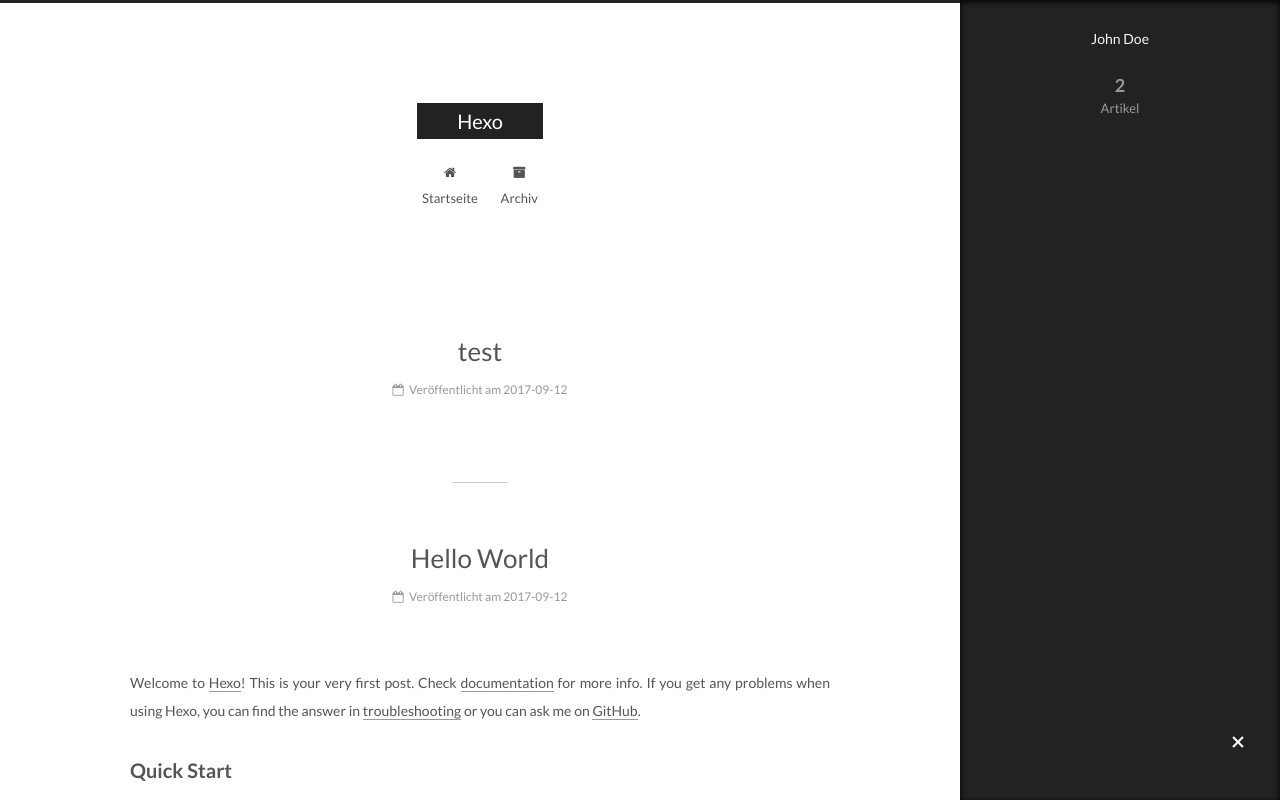
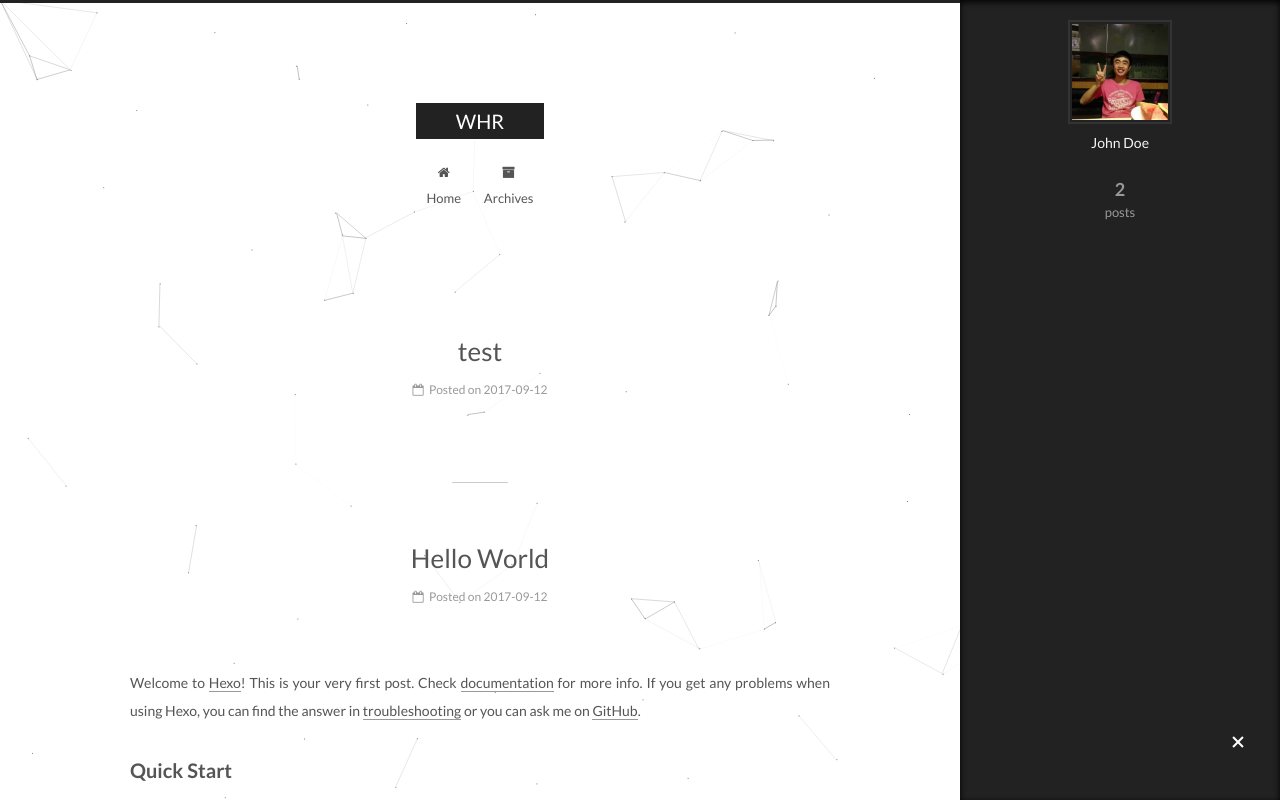
Before and after one commit to Jimmyzwang-cloud/wanghaoran.github.io, a plain HTML site: page index.html in a window 1280 px wide. Both pictures are taken after a click on the element 1238 px from the left and 743 px from the top of the page. Shown: the top 800 px of the page. Drawn offline with Linux system fonts and the light colour scheme.

Commit message:
Site updated: 2017-09-12 17:18:05

```diff
--- a/2017/09/12/hello-world/index.html
+++ b/2017/09/12/hello-world/index.html
@@ -99,7 +99,7 @@
 <meta property="og:type" content="article">
 <meta property="og:title" content="Hello World">
 <meta property="og:url" content="http://yoursite.com/2017/09/12/hello-world/index.html">
-<meta property="og:site_name" content="Hexo">
+<meta property="og:site_name" content="WHR">
 <meta property="og:description" content="Welcome to Hexo! This is your very first post. Check documentation for more info. If you get any problems when using Hexo, you can find the answer in troubleshooting or you can ask me on GitHub. Quick">
 <meta property="og:updated_time" content="2017-09-12T03:59:50.000Z">
 <meta name="twitter:card" content="summary">
@@ -140,7 +140,7 @@
 
 
 
-  <title>Hello World | Hexo</title>
+  <title>Hello World | WHR</title>
 
 
 
@@ -170,7 +170,7 @@
     <div class="custom-logo-site-title">
       <a href="/"  class="brand" rel="start">
         <span class="logo-line-before"><i></i></span>
-        <span class="site-title">Hexo</span>
+        <span class="site-title">WHR</span>
         <span class="logo-line-after"><i></i></span>
       </a>
     </div>
@@ -200,7 +200,7 @@
 
               <i class="menu-item-icon fa fa-fw fa-home"></i> <br />
 
-            Startseite
+            Home
           </a>
         </li>
 
@@ -210,7 +210,7 @@
 
               <i class="menu-item-icon fa fa-fw fa-archive"></i> <br />
 
-            Archiv
+            Archives
           </a>
         </li>
 
@@ -252,11 +252,11 @@
     <span hidden itemprop="author" itemscope itemtype="http://schema.org/Person">
       <meta itemprop="name" content="John Doe">
       <meta itemprop="description" content="">
-      <meta itemprop="image" content="/images/avatar.gif">
+      <meta itemprop="image" content="/images/whr.jpg">
     </span>
 
     <span hidden itemprop="publisher" itemscope itemtype="http://schema.org/Organization">
-      <meta itemprop="name" content="Hexo">
+      <meta itemprop="name" content="WHR">
     </span>
 
 
@@ -274,7 +274,7 @@
                 <i class="fa fa-calendar-o"></i>
               </span>
 
-                <span class="post-meta-item-text">Veröffentlicht am</span>
+                <span class="post-meta-item-text">Posted on</span>
 
               <time title="Post created" itemprop="dateCreated datePublished" datetime="2017-09-12T11:59:50+08:00">
                 2017-09-12
@@ -409,16 +409,20 @@
 
         <ul class="sidebar-nav motion-element">
           <li class="sidebar-nav-toc sidebar-nav-active" data-target="post-toc-wrap" >
-            Inhaltsverzeichnis
+            Table of Contents
           </li>
           <li class="sidebar-nav-overview" data-target="site-overview">
-            Übersicht
+            Overview
           </li>
         </ul>
 
 
       <section class="site-overview sidebar-panel">
         <div class="site-author motion-element" itemprop="author" itemscope itemtype="http://schema.org/Person">
+
+            <img class="site-author-image" itemprop="image"
+              src="/images/whr.jpg"
+              alt="John Doe" />
 
             <p class="site-author-name" itemprop="name">John Doe</p>
             <p class="site-description motion-element" itemprop="description"></p>
@@ -432,7 +436,7 @@
               <a href="/archives/">
 
                 <span class="site-state-item-count">2</span>
-                <span class="site-state-item-name">Artikel</span>
+                <span class="site-state-item-name">posts</span>
               </a>
             </div>
 
@@ -503,7 +507,7 @@
 </div>
 
 
-  <div class="powered-by">Erstellt mit  <a class="theme-link" href="https://hexo.io">Hexo</a></div>
+  <div class="powered-by">Powered by <a class="theme-link" href="https://hexo.io">Hexo</a></div>
 
   <span class="post-meta-divider">|</span>
 
@@ -561,6 +565,8 @@
 
 
 
+
+
   <script type="text/javascript" src="/lib/jquery/index.js?v=2.1.3"></script>
 
 
@@ -577,6 +583,9 @@
 
 
   <script type="text/javascript" src="/lib/fancybox/source/jquery.fancybox.pack.js?v=2.1.5"></script>
+
+
+  <script type="text/javascript" src="/lib/canvas-nest/canvas-nest.min.js"></script>
 
 
 
--- a/index.html
+++ b/index.html
@@ -96,11 +96,11 @@
 
 
 <meta property="og:type" content="website">
-<meta property="og:title" content="Hexo">
+<meta property="og:title" content="WHR">
 <meta property="og:url" content="http://yoursite.com/index.html">
-<meta property="og:site_name" content="Hexo">
+<meta property="og:site_name" content="WHR">
 <meta name="twitter:card" content="summary">
-<meta name="twitter:title" content="Hexo">
+<meta name="twitter:title" content="WHR">
 
 
 
@@ -136,7 +136,7 @@
 
 
 
-  <title>Hexo</title>
+  <title>WHR</title>
 
 
 
@@ -167,7 +167,7 @@
     <div class="custom-logo-site-title">
       <a href="/"  class="brand" rel="start">
         <span class="logo-line-before"><i></i></span>
-        <span class="site-title">Hexo</span>
+        <span class="site-title">WHR</span>
         <span class="logo-line-after"><i></i></span>
       </a>
     </div>
@@ -197,7 +197,7 @@
 
               <i class="menu-item-icon fa fa-fw fa-home"></i> <br />
 
-            Startseite
+            Home
           </a>
         </li>
 
@@ -207,7 +207,7 @@
 
               <i class="menu-item-icon fa fa-fw fa-archive"></i> <br />
 
-            Archiv
+            Archives
           </a>
         </li>
 
@@ -249,11 +249,11 @@
     <span hidden itemprop="author" itemscope itemtype="http://schema.org/Person">
       <meta itemprop="name" content="John Doe">
       <meta itemprop="description" content="">
-      <meta itemprop="image" content="/images/avatar.gif">
+      <meta itemprop="image" content="/images/whr.jpg">
     </span>
 
     <span hidden itemprop="publisher" itemscope itemtype="http://schema.org/Organization">
-      <meta itemprop="name" content="Hexo">
+      <meta itemprop="name" content="WHR">
     </span>
 
 
@@ -273,7 +273,7 @@
                 <i class="fa fa-calendar-o"></i>
               </span>
 
-                <span class="post-meta-item-text">Veröffentlicht am</span>
+                <span class="post-meta-item-text">Posted on</span>
 
               <time title="Post created" itemprop="dateCreated datePublished" datetime="2017-09-12T12:02:58+08:00">
                 2017-09-12
@@ -368,11 +368,11 @@
     <span hidden itemprop="author" itemscope itemtype="http://schema.org/Person">
       <meta itemprop="name" content="John Doe">
       <meta itemprop="description" content="">
-      <meta itemprop="image" content="/images/avatar.gif">
+      <meta itemprop="image" content="/images/whr.jpg">
     </span>
 
     <span hidden itemprop="publisher" itemscope itemtype="http://schema.org/Organization">
-      <meta itemprop="name" content="Hexo">
+      <meta itemprop="name" content="WHR">
     </span>
 
 
@@ -392,7 +392,7 @@
                 <i class="fa fa-calendar-o"></i>
               </span>
 
-                <span class="post-meta-item-text">Veröffentlicht am</span>
+                <span class="post-meta-item-text">Posted on</span>
 
               <time title="Post created" itemprop="dateCreated datePublished" datetime="2017-09-12T11:59:50+08:00">
                 2017-09-12
@@ -512,6 +512,10 @@
       <section class="site-overview sidebar-panel sidebar-panel-active">
         <div class="site-author motion-element" itemprop="author" itemscope itemtype="http://schema.org/Person">
 
+            <img class="site-author-image" itemprop="image"
+              src="/images/whr.jpg"
+              alt="John Doe" />
+
             <p class="site-author-name" itemprop="name">John Doe</p>
             <p class="site-description motion-element" itemprop="description"></p>
         </div>
@@ -524,7 +528,7 @@
               <a href="/archives/">
 
                 <span class="site-state-item-count">2</span>
-                <span class="site-state-item-name">Artikel</span>
+                <span class="site-state-item-name">posts</span>
               </a>
             </div>
 
@@ -579,7 +583,7 @@
 </div>
 
 
-  <div class="powered-by">Erstellt mit  <a class="theme-link" href="https://hexo.io">Hexo</a></div>
+  <div class="powered-by">Powered by <a class="theme-link" href="https://hexo.io">Hexo</a></div>
 
   <span class="post-meta-divider">|</span>
 
@@ -637,6 +641,8 @@
 
 
 
+
+
   <script type="text/javascript" src="/lib/jquery/index.js?v=2.1.3"></script>
 
 
@@ -653,6 +659,9 @@
 
 
   <script type="text/javascript" src="/lib/fancybox/source/jquery.fancybox.pack.js?v=2.1.5"></script>
+
+
+  <script type="text/javascript" src="/lib/canvas-nest/canvas-nest.min.js"></script>
 
 
 
```
Also changed, not shown: 2017/09/12/test/index.html (+19 -10 lines), archives/2017/09/index.html (+19 -10 lines), archives/2017/index.html (+19 -10 lines), archives/index.html (+19 -10 lines), images/whr.jpg (added).
